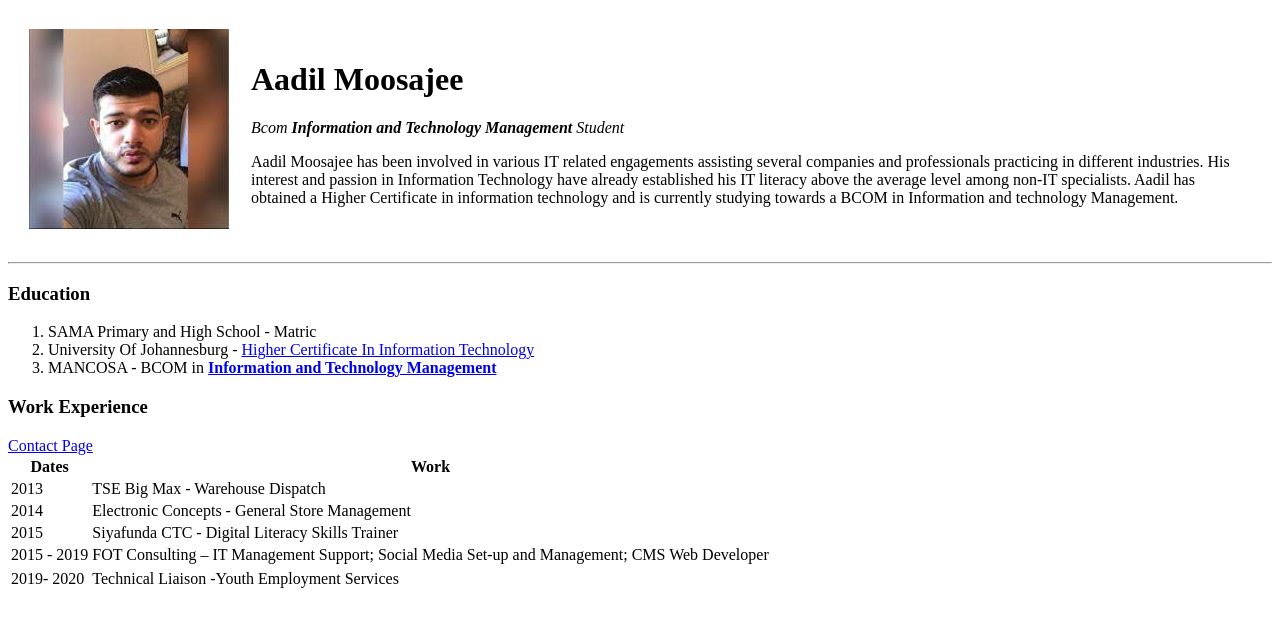
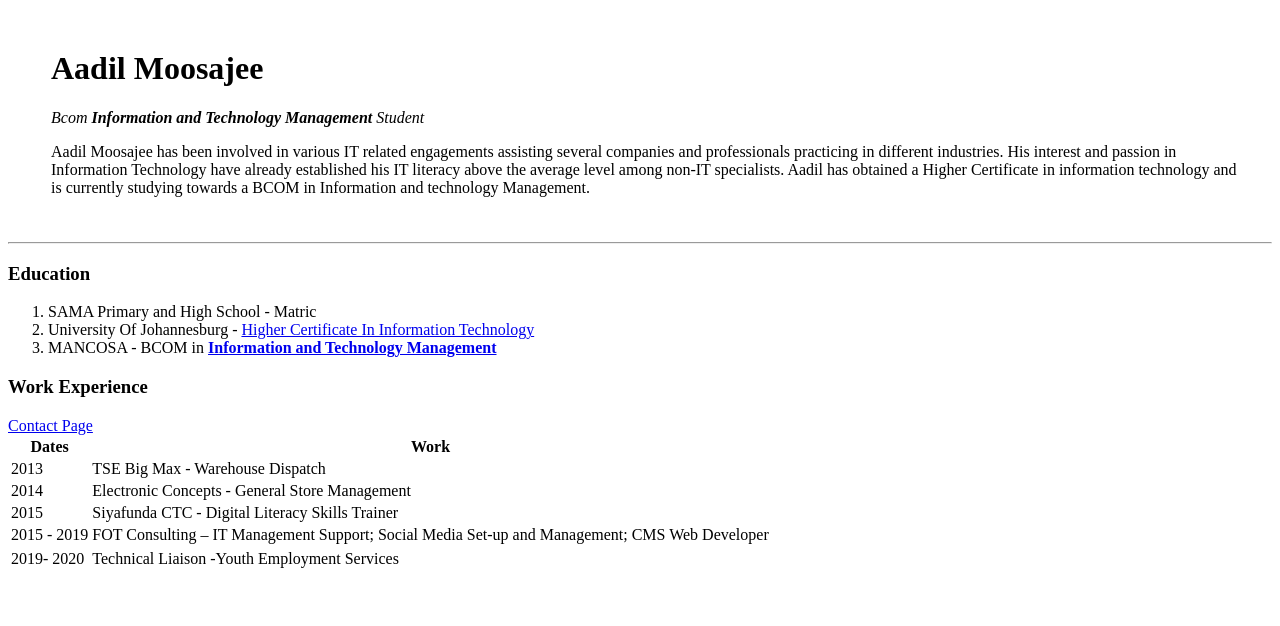
Before and after one commit to aadilmoosajee/aadilmoosajee, a plain HTML site: page index.html in a window 1280 px wide. Drawn offline with Linux system fonts and the light colour scheme.

Commit message:
Update index.html

```diff
--- a/index.html
+++ b/index.html
@@ -10,7 +10,6 @@
   <table cellspacing="20" >
     <tr>
 <td>
-  <img src="/download.jpg">
 </td>
 <td>
   <h1>Aadil Moosajee</h1>
```
